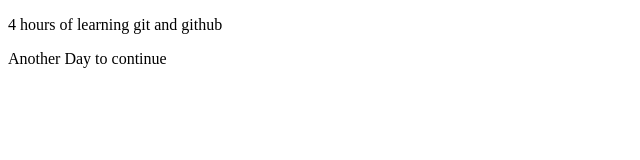
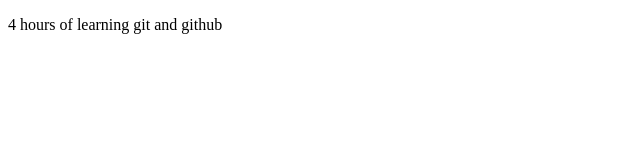
Before and after one commit to Godfather-Tony/Testing-repo, a plain HTML site: page index.html in a window 1280 px wide. Shown: the whole page, without its empty margins (0-640 px from the left). Drawn offline with Linux system fonts and the light colour scheme.

```diff
--- a/index.html
+++ b/index.html
@@ -7,6 +7,5 @@
 </head>
 <body>
     <p>4 hours of learning git and github</p>
-    <p>Another Day to continue</p>
 </body>
 </html>
```
